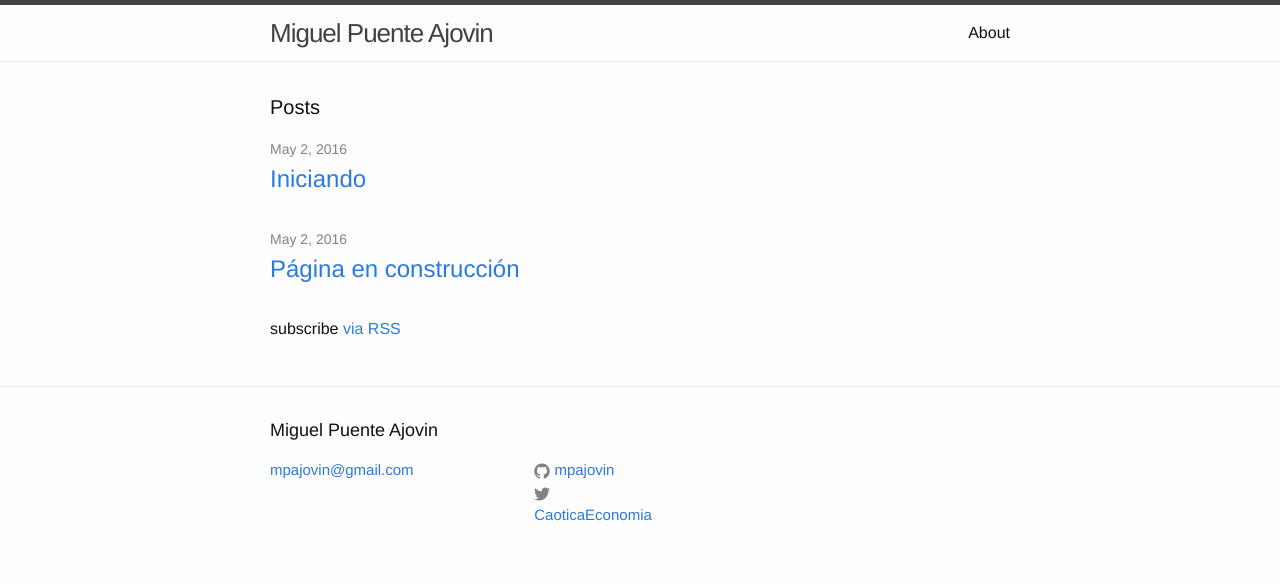
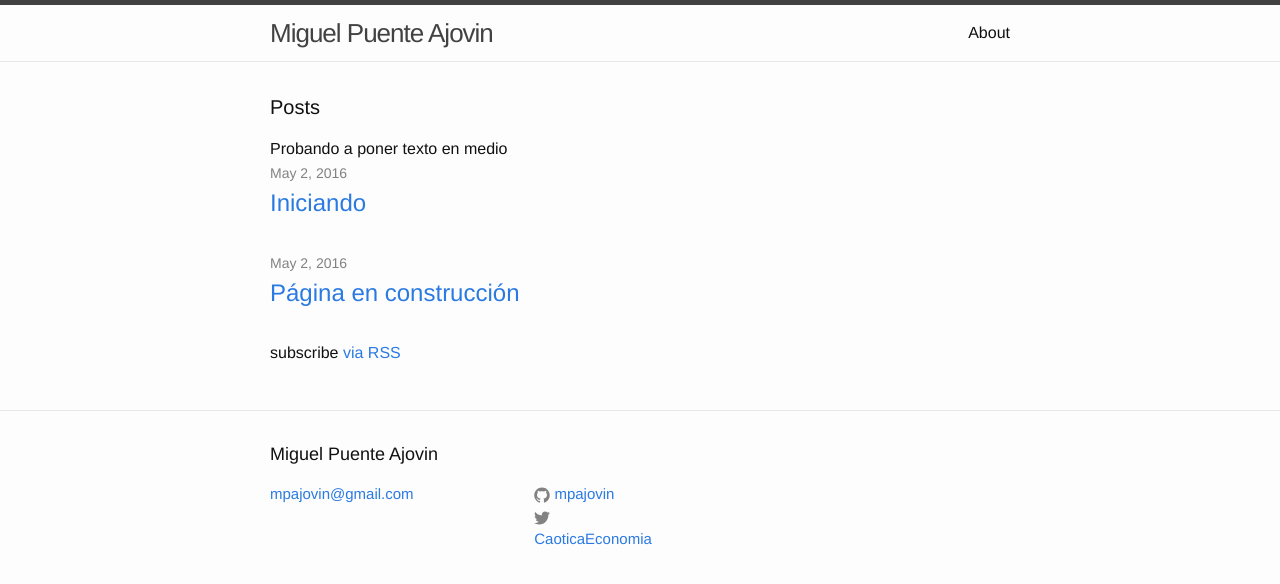
Before and after one commit to mpajovin/mpajovin.github.io, a Jekyll site: the page built from index.html, in a window 1280 px wide. Shown: the top 584 px of the page. Built offline with Jekyll 4.4.1, drawn with Linux system fonts in a browser that asks for light colours.

Commit message:
cambio en portada
pruebas

```diff
--- a/index.html
+++ b/index.html
@@ -5,6 +5,8 @@ layout: default
 <div class="home">
 
   <h1 class="page-heading">Posts</h1>
+
+Probando a poner texto en medio
 
   <ul class="post-list">
     {% for post in site.posts %}
```
